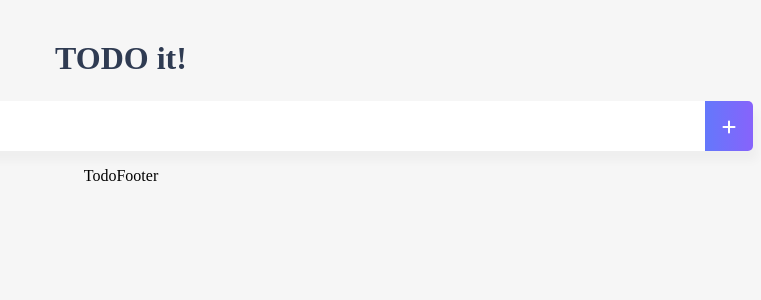
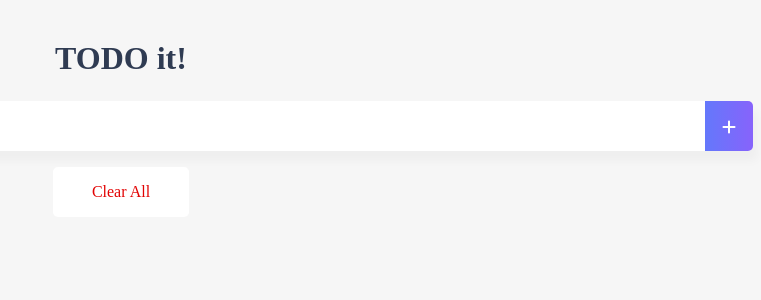
Before and after one commit to lsh955/vue-todo, a Vue app: page / in a window 1280 px wide. Shown: the top 300 px of the page, without its empty margins (519-1280 px from the left). Built offline with nearby package versions, Linux system fonts and the light colour scheme.

Commit message:
TodoFooter 컴포넌트 구현

```diff
--- a/src/components/TodoFooter.vue
+++ b/src/components/TodoFooter.vue
@@ -1,15 +1,30 @@
 <template>
-  <div>
-      TodoFooter
+  <div class="clearAllContainer">
+    <span class="clearAllBtn" v-on:click="clearTodo">Clear All</span>
   </div>
 </template>
 
 <script>
 export default {
-
-}
+  methods: {
+    clearTodo: function() {
+      localStorage.clear();
+    }
+  }
+};
 </script>
 
-<style>
-
+<style scoped>
+.clearAllContainer {
+  width: 8.5rem;
+  height: 50px;
+  line-height: 50px;
+  background-color: white;
+  border-radius: 5px;
+  margin: 0 auto;
+}
+.clearAllBtn {
+  color: #e20303;
+  display: block;
+}
 </style>
```
